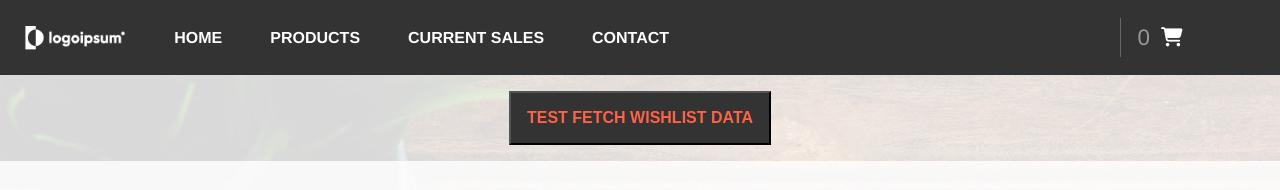
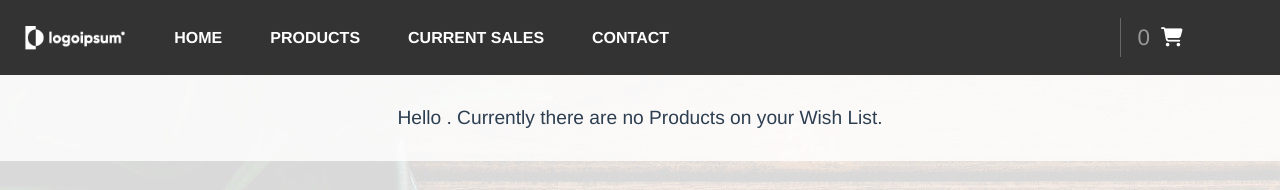
Before and after one commit to TapeMate/vue-php-store-prototype-frontend, a Vue app: page /wish in a window 1280 px wide. Shown: the top 190 px of the page. Built offline with nearby package versions, Linux system fonts and the light colour scheme; no server answers; the HTML template or start-up script is replaced by a standard one.

Commit message:
commented test button and method out.

```diff
--- a/src/views/WishListView.vue
+++ b/src/views/WishListView.vue
@@ -1,7 +1,7 @@
 <template>
-  <button @click="fetchData" class="test-fetching">
+  <!-- <button @click="fetchData" class="test-fetching">
     TEST FETCH WISHLIST DATA
-  </button>
+  </button> -->
   <WishList :wishItems="getWishList" />
 </template>
 
@@ -23,10 +23,10 @@ export default {
   },
   methods: {
     ...mapActions(["fetchWishList"]),
-    fetchData() {
-      const testUserId = this.getUserId;
-      this.fetchWishList(testUserId);
-    },
+    // fetchData() {
+    //   const testUserId = this.getUserId;
+    //   this.fetchWishList(testUserId);
+    // },
   },
 };
 </script>
```
